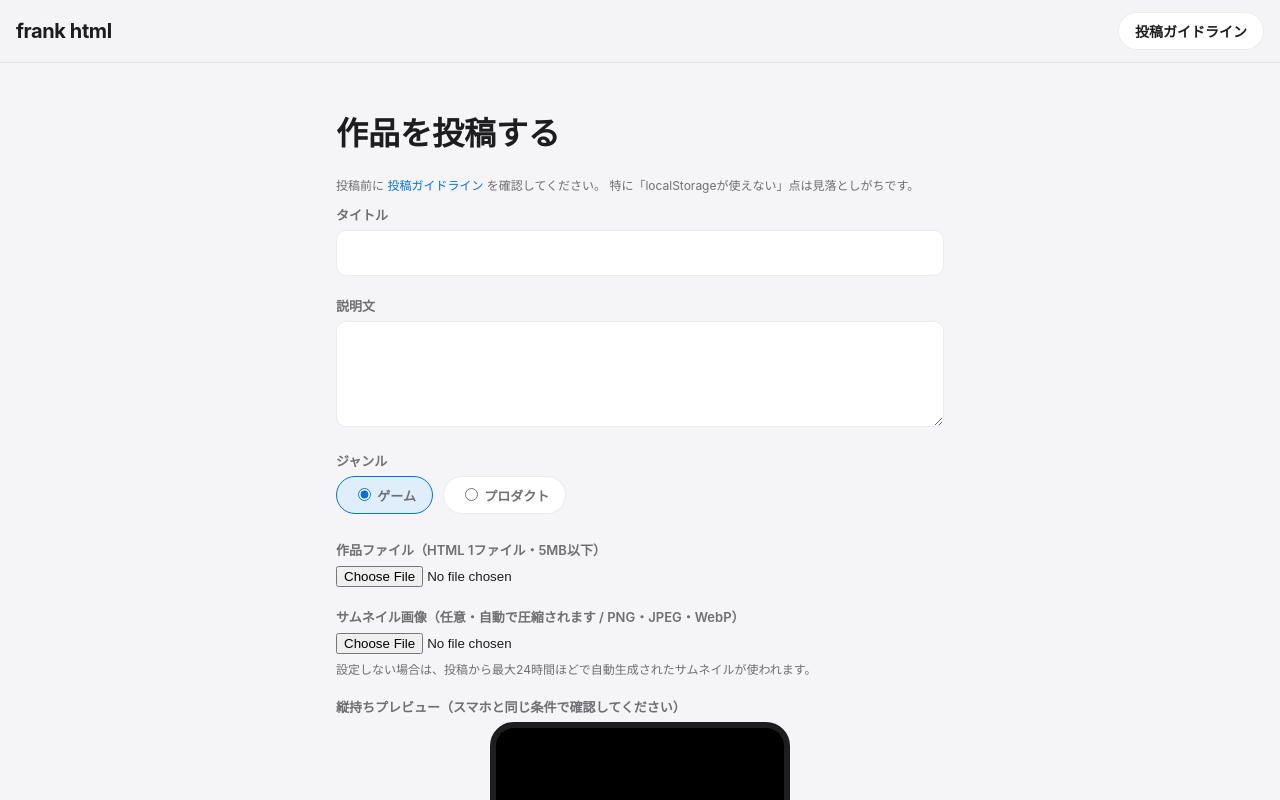
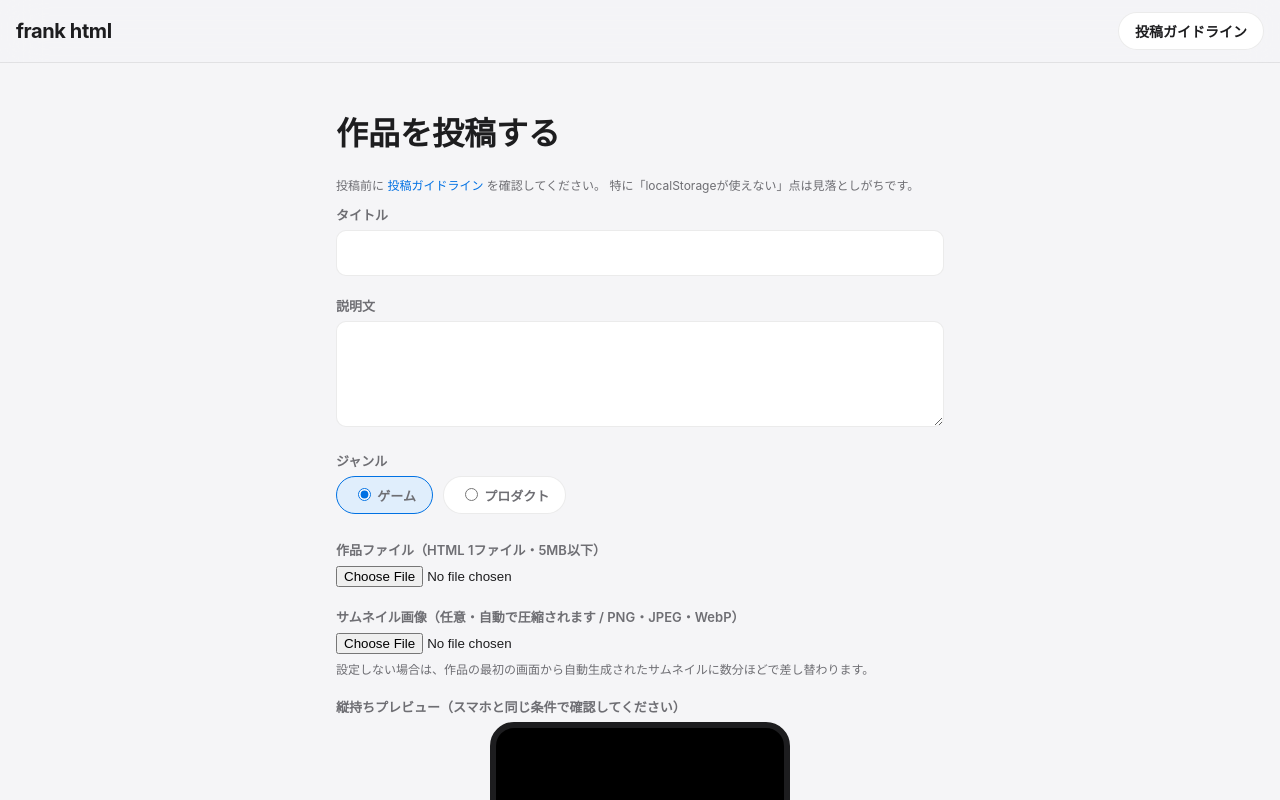
Before and after one commit to riririyo/frank-pro, a plain HTML site: page web/submit.html in a window 1280 px wide. Shown: the top 800 px of the page. Drawn offline with Linux system fonts and the light colour scheme; a script that the page names is missing.

Commit message:
Update thumbnail hint text for instant generation
Updated the thumbnail hint text to clarify the automatic thumbnail generation timing.

```diff
--- a/web/submit.html
+++ b/web/submit.html
@@ -52,7 +52,7 @@
         <input id="thumbnail-input" type="file" accept="image/png,image/jpeg,image/webp" />
         <div id="thumbnail-preview"></div>
         <p id="thumbnail-hint" class="form-hint">
-          設定しない場合は、投稿から最大24時間ほどで自動生成されたサムネイルが使われます。
+          設定しない場合は、作品の最初の画面から自動生成されたサムネイルに数分ほどで差し替わります。
         </p>
       </div>
 
```
